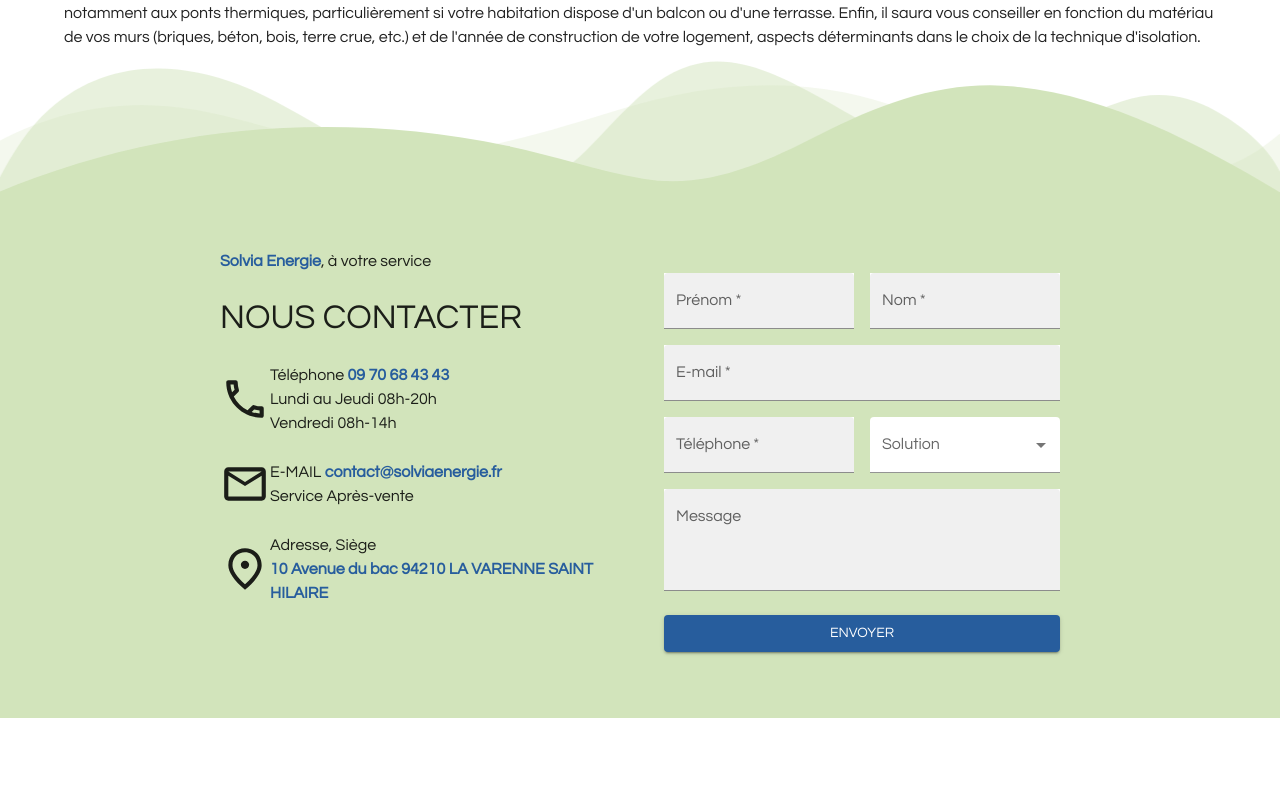
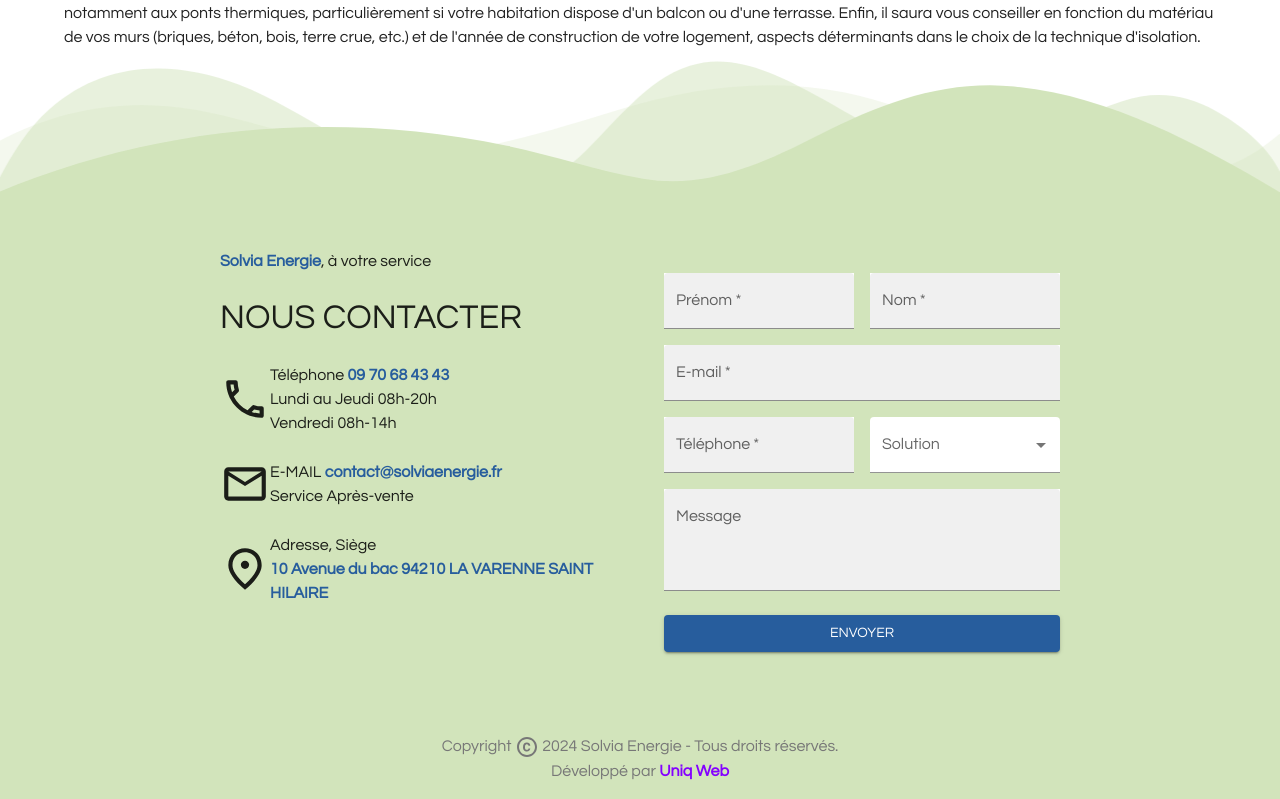
Before and after one commit to JacobElbaz/solviaenergie, a React (Create React App) app: page /maison-individuelle in a window 1280 px wide. Shown: the part 5152-5951 px from the top of the page. Before the commit the page ends 5870 px from the top, so only its background shows below. Built offline with nearby package versions, Linux system fonts and the light colour scheme.

Commit message:
copyright

```diff
--- a/src/components/Footer.css
+++ b/src/components/Footer.css
@@ -44,3 +44,22 @@
 .custom-shape-divider-bottom-1671971675 .shape-fill {
     fill: var(--vert);
 }
+
+.copyright{
+    display: grid;
+    place-items: center;
+    padding: 1rem;
+    color: #777777;
+}
+
+.copyright p{
+    margin: 0;
+    padding: 0;
+    text-align: center;
+}
+
+.copyright a {
+    text-decoration: none;
+    color: rgb(132, 0, 255);
+    font-weight: bolder;
+}
--- a/src/components/Footer.js
+++ b/src/components/Footer.js
@@ -1,33 +1,74 @@
-import React from 'react'
-import ContactForm from './ContactForm'
-import ContactInfos from './ContactInfos'
-import './Footer.css'
-import { createTheme, ThemeProvider } from '@mui/material';
-import { deepOrange } from '@mui/material/colors';
-import { motion} from 'framer-motion';
+import React from "react";
+import ContactForm from "./ContactForm";
+import ContactInfos from "./ContactInfos";
+import "./Footer.css";
+import { createTheme, ThemeProvider } from "@mui/material";
+import { deepOrange } from "@mui/material/colors";
+import { motion } from "framer-motion";
+import { Copyright } from "@mui/icons-material";
 
 function Footer() {
   return (
     <div>
-        <div className="custom-shape-divider-bottom-1671971675" id='contact'>
-          <svg data-name="Layer 1" xmlns="http://www.w3.org/2000/svg" viewBox="0 0 1200 120" preserveAspectRatio="none">
-            <path d="M0,0V46.29c47.79,22.2,103.59,32.17,158,28,70.36-5.37,136.33-33.31,206.8-37.5C438.64,32.43,512.34,53.67,583,72.05c69.27,18,138.3,24.88,209.4,13.08,36.15-6,69.85-17.84,104.45-29.34C989.49,25,1113-14.29,1200,52.47V0Z" opacity=".25" className="shape-fill"></path>
-            <path d="M0,0V15.81C13,36.92,27.64,56.86,47.69,72.05,99.41,111.27,165,111,224.58,91.58c31.15-10.15,60.09-26.07,89.67-39.8,40.92-19,84.73-46,130.83-49.67,36.26-2.85,70.9,9.42,98.6,31.56,31.77,25.39,62.32,62,103.63,73,40.44,10.79,81.35-6.69,119.13-24.28s75.16-39,116.92-43.05c59.73-5.85,113.28,22.88,168.9,38.84,30.2,8.66,59,6.17,87.09-7.5,22.43-10.89,48-26.93,60.65-49.24V0Z" opacity=".5" className="shape-fill"></path>
-            <path d="M0,0V5.63C149.93,59,314.09,71.32,475.83,42.57c43-7.64,84.23-20.12,127.61-26.46,59-8.63,112.48,12.24,165.56,35.4C827.93,77.22,886,95.24,951.2,90c86.53-7,172.46-45.71,248.8-84.81V0Z" className="shape-fill"></path>
+      <div className="custom-shape-divider-bottom-1671971675" id="contact">
+        <svg
+          data-name="Layer 1"
+          xmlns="http://www.w3.org/2000/svg"
+          viewBox="0 0 1200 120"
+          preserveAspectRatio="none"
+        >
+          <path
+            d="M0,0V46.29c47.79,22.2,103.59,32.17,158,28,70.36-5.37,136.33-33.31,206.8-37.5C438.64,32.43,512.34,53.67,583,72.05c69.27,18,138.3,24.88,209.4,13.08,36.15-6,69.85-17.84,104.45-29.34C989.49,25,1113-14.29,1200,52.47V0Z"
+            opacity=".25"
+            className="shape-fill"
+          ></path>
+          <path
+            d="M0,0V15.81C13,36.92,27.64,56.86,47.69,72.05,99.41,111.27,165,111,224.58,91.58c31.15-10.15,60.09-26.07,89.67-39.8,40.92-19,84.73-46,130.83-49.67,36.26-2.85,70.9,9.42,98.6,31.56,31.77,25.39,62.32,62,103.63,73,40.44,10.79,81.35-6.69,119.13-24.28s75.16-39,116.92-43.05c59.73-5.85,113.28,22.88,168.9,38.84,30.2,8.66,59,6.17,87.09-7.5,22.43-10.89,48-26.93,60.65-49.24V0Z"
+            opacity=".5"
+            className="shape-fill"
+          ></path>
+          <path
+            d="M0,0V5.63C149.93,59,314.09,71.32,475.83,42.57c43-7.64,84.23-20.12,127.61-26.46,59-8.63,112.48,12.24,165.56,35.4C827.93,77.22,886,95.24,951.2,90c86.53-7,172.46-45.71,248.8-84.81V0Z"
+            className="shape-fill"
+          ></path>
         </svg>
       </div>
-        <div className='footer-container'>
-          <div className='footer'>
-          <motion.div initial={{opacity: 0, x: -100}} whileInView={{opacity: 1, x:0}} transition={{duration: .5}}>
+      <div className="footer-container">
+        <div className="footer">
+          <motion.div
+            initial={{ opacity: 0, x: -100 }}
+            whileInView={{ opacity: 1, x: 0 }}
+            transition={{ duration: 0.5 }}
+          >
             <ContactInfos />
           </motion.div>
-            <motion.div initial={{opacity: 0, x: 100}} whileInView={{opacity: 1, x:0}} transition={{duration: .5}}>
+          <motion.div
+            initial={{ opacity: 0, x: 100 }}
+            whileInView={{ opacity: 1, x: 0 }}
+            transition={{ duration: 0.5 }}
+          >
             <ContactForm />
           </motion.div>
         </div>
+        <div className="copyright">
+          <p>
+            Copyright <Copyright></Copyright> 2024 Solvia Energie - Tous droits
+            réservés.
+          </p>
+          <p>
+            Développé par{" "}
+            <a
+              href="https://uniq-iota.vercel.app"
+              target="_blank"
+              rel="noreferrer"
+            >
+              Uniq Web
+            </a>
+          </p>
         </div>
       </div>
-  )
+    </div>
+  );
 }
 
-export default Footer
+export default Footer;
```
Lines whose indentation alone changed are shown as unchanged.
